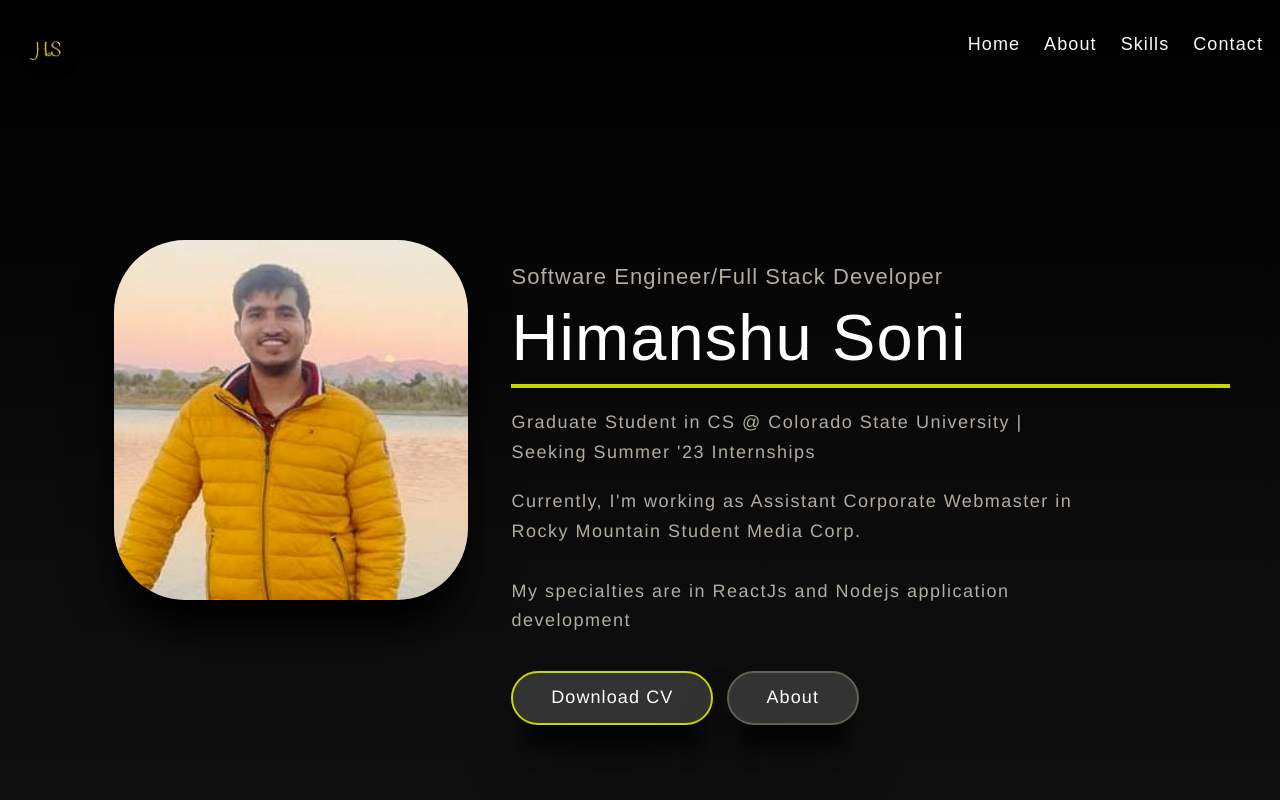
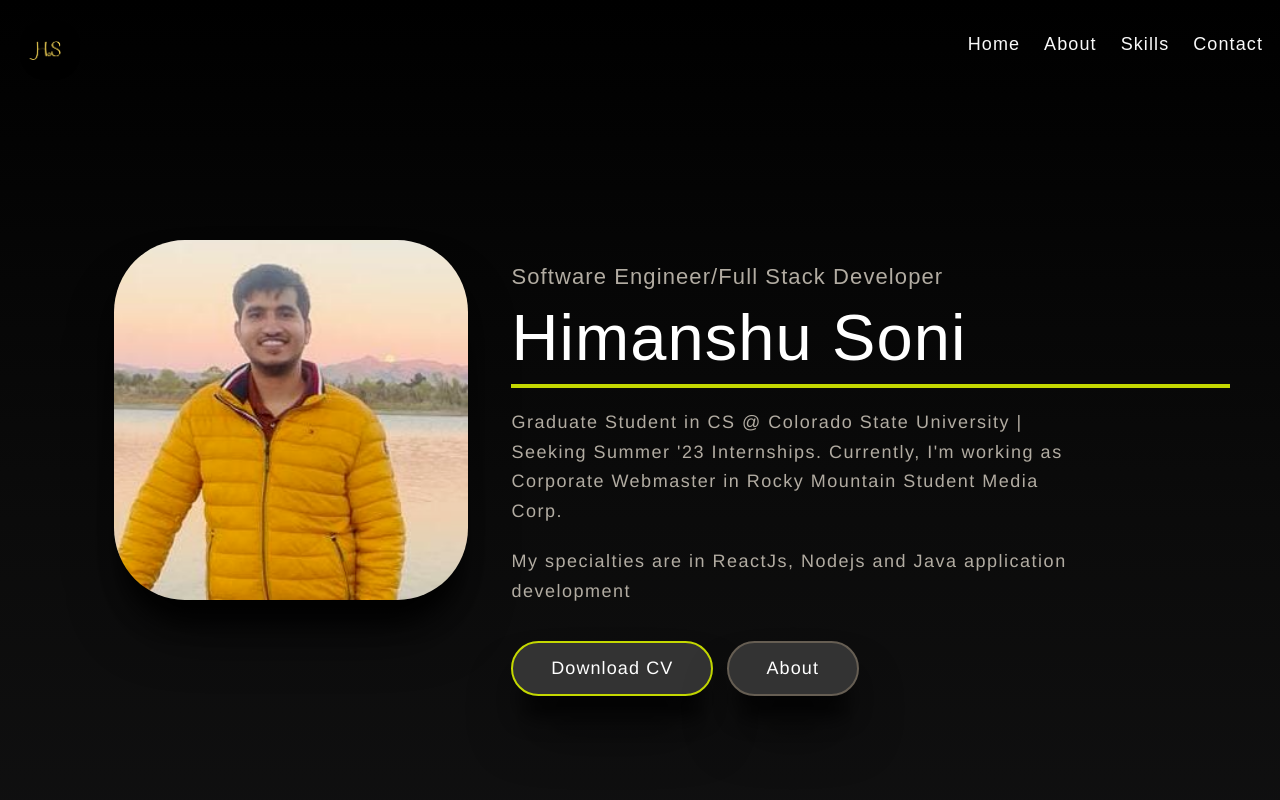
Before and after one commit to hisoni09/portfolio, a React (Create React App) app: page / in a window 1280 px wide. Shown: the top 800 px of the page. Built offline with nearby package versions, Linux system fonts and the light colour scheme.

Commit message:
Intro changes

```diff
--- a/src/components/Home.js
+++ b/src/components/Home.js
@@ -17,10 +17,10 @@ const Home = (props) => {
                     <Name>Himanshu Soni</Name>
                     <hr className="green-line"/>
                     <Description>
-                    Graduate Student in CS @ Colorado State University | Seeking Summer '23 Internships
+                    Graduate Student in CS @ Colorado State University | Seeking Summer '23 Internships. Currently, I'm working as Corporate Webmaster in Rocky Mountain Student Media Corp.
                     </Description>
                     <Description>
-                        Currently, I'm working as Assistant Corporate Webmaster in Rocky Mountain Student Media Corp. <br /><br /> My specialties are in ReactJs and Nodejs application development
+                        My specialties are in ReactJs, Nodejs and Java application development
                     </Description>
                     <Controls>
                         <DownloadCV href="/files/Himanshu_resume_n5.pdf" target="_blank">Download CV</DownloadCV>
```
